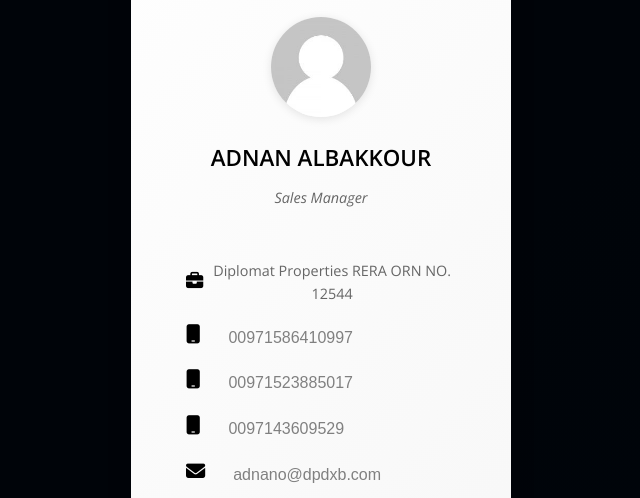
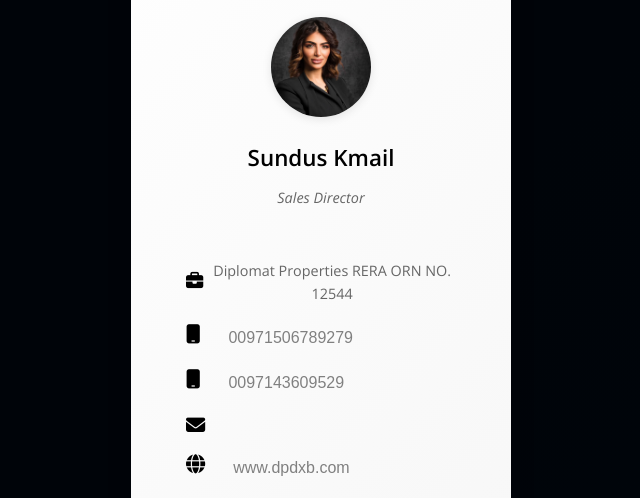
Before and after one commit to Diplomat-Properties/Sundus-Kmail, a plain HTML site: page index.html in a window 1280 px wide. Shown: the part 250-748 px from the top of the page, without its empty margins (319-959 px from the left). Drawn offline with nearby package versions, Linux system fonts and the light colour scheme.

Commit message:
Update index.html

```diff
--- a/index.html
+++ b/index.html
@@ -22,17 +22,17 @@
     </div>
 
     <div class="agent-section">
-      <img src="img/blank.jpg" alt="Agent Photo" class="agent-photo">
-      <h3 class="agent-name">ADNAN ALBAKKOUR</h3>
-      <p class="agent-role">Sales Manager</p>
+      <img src="img/sundus.jpeg" alt="Agent Photo" class="agent-photo">
+      <h3 class="agent-name">Sundus Kmail </h3>
+      <p class="agent-role">Sales Director</p>
       <p class="agent-registration"><span class="registration-symbol"><i class="fa-solid fa-briefcase detail-icon"></i></span> Diplomat Properties RERA ORN NO. 12544</p>
     </div>
 
     <div class="card-details">
-      <p><i class="fa-solid fa-mobile detail-icon"></i> <a href="tel:00971586410997">00971586410997</a></p>
-      <p><i class="fa-solid fa-mobile detail-icon"></i> <a href="tel:00971523885017">00971523885017</a></p>
+      <p><i class="fa-solid fa-mobile detail-icon"></i> <a href="tel:00971506789279">00971506789279</a></p>
+
       <p><i class="fa-solid fa-mobile detail-icon"></i> <a href="tel:0097143609529">0097143609529</a></p>
-      <p><i class="fas fa-envelope detail-icon"></i> <a href="mailto:adnano@dpdxb.com">adnano@dpdxb.com</a></p>
+      <p><i class="fas fa-envelope detail-icon"></i> <a href=""></a></p>
       <p><i class="fas fa-globe detail-icon"></i> <a href="http://www.dpdxb.com" target="_blank">www.dpdxb.com</a></p>
       <p><i class="fas fa-map-marker-alt detail-icon"></i> <a href="https://www.google.com/maps/search/?api=1&query=PO+Box+No+181702+Office+NO.807+Opal+Tower+Business+Bay%2C+Dubai+UAE" target="_blank">PO Box No 181702 Office NO.807 Opal Tower Business Bay, Dubai UAE</a></p>
     </div>
```
